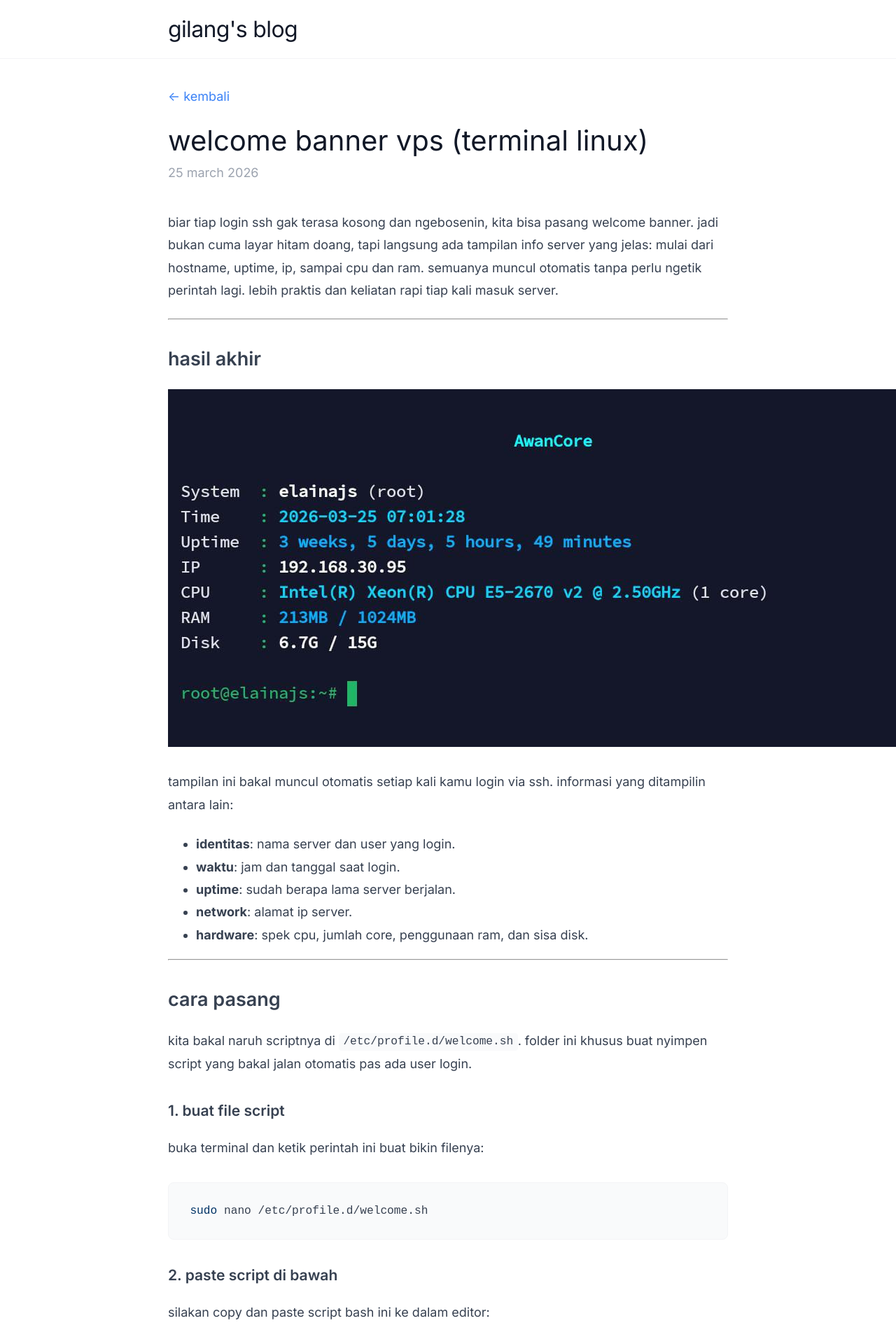
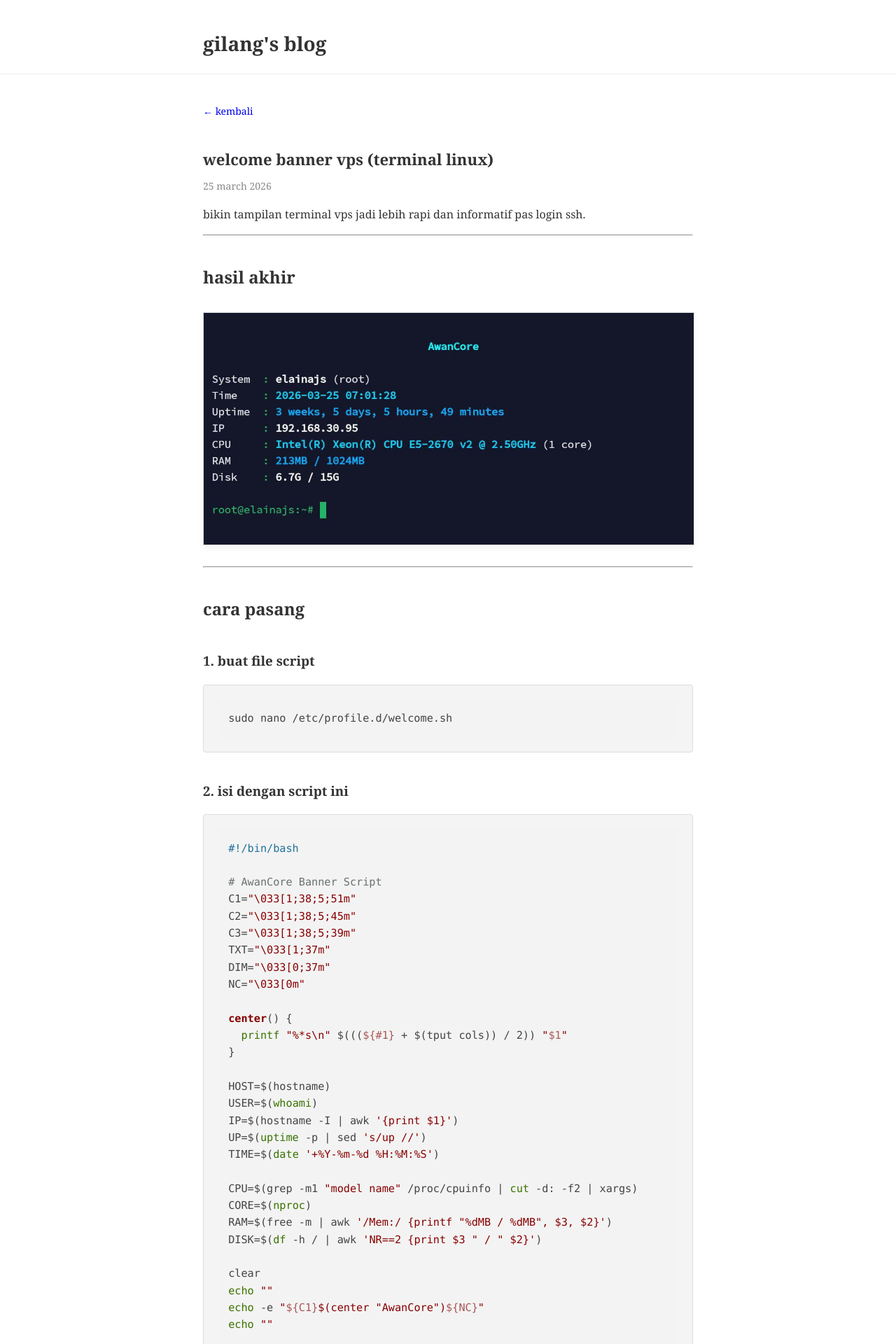
Before and after one commit to gilangf3000/gilangf3000.github.io, a Jekyll site: the page built from _posts/2026-03-25-custom-welcome-vps.md, in a window 1280 px wide. Shown: the top 1920 px of the page at 70% size. Built offline with Jekyll 4.4.1, drawn with Linux system fonts in a browser that asks for light colours; nearby versions of some CDN libraries; some of the changed text lies outside the part shown.

Commit message:
optimize SEO with jekyll-seo-tag and clean up post content

````diff
--- a/_config.yml
+++ b/_config.yml
@@ -13,3 +13,4 @@
 plugins:
   - jekyll-feed
   - jekyll-sitemap
+  - jekyll-seo-tag
--- a/_layouts/default.html
+++ b/_layouts/default.html
@@ -5,29 +5,25 @@
   <meta charset="utf-8">
   <meta name="viewport" content="width=device-width, initial-scale=1">
   <title>{% if page.title %}{{ page.title }} | {% endif %}{{ site.title }}</title>
-
-  <meta property="og:title" content="{{ page.title | default: site.title }}">
-  <meta property="og:description" content="{{ page.description | default: site.description }}">
-  <meta property="og:type" content="website">
-  <meta property="og:url" content="{{ page.url | absolute_url }}">
-
-  <link rel="preconnect" href="https://fonts.googleapis.com">
-  <link rel="preconnect" href="https://fonts.gstatic.com" crossorigin>
-  <link href="https://fonts.googleapis.com/css2?family=Inter:wght@400;500;600;700;800&display=swap" rel="stylesheet">
-
+  {% seo %}
   <link rel="stylesheet" href="{{ '/assets/css/style.css' | relative_url }}">
-  <link rel="stylesheet" href="{{ '/assets/css/syntax.css' | relative_url }}">
-  <script src="{{ '/assets/js/copy-code.js' | relative_url }}" defer></script>
+  <link rel="stylesheet" href="https://cdnjs.cloudflare.com/ajax/libs/highlight.js/11.9.0/styles/default.min.css">
+  <script src="https://cdnjs.cloudflare.com/ajax/libs/highlight.js/11.9.0/highlight.min.js"></script>
+  <script src="https://cdn.jsdelivr.net/npm/marked/marked.min.js"></script>
+  <script>
+    document.addEventListener('DOMContentLoaded', (event) => {
+      document.querySelectorAll('pre code').forEach((el) => {
+        hljs.highlightElement(el);
+      });
+    });
+  </script>
 </head>
 
 <body>
 
   <header class="site-header">
     <div class="container">
-      <a class="site-title" href="{{ '/' | relative_url }}">{{ site.title }}</a>
-      <nav class="site-nav">
-        <!-- linknya -->
-      </nav>
+      <a class="site-title" href="{{ '/' | relative_url }}"><b>{{ site.title }}</b></a>
     </div>
   </header>
 
--- a/_posts/2026-03-25-custom-welcome-vps.md
+++ b/_posts/2026-03-25-custom-welcome-vps.md
@@ -5,7 +5,7 @@
 emoji: 🖥️
 ---
 
-biar tiap login ssh gak terasa kosong dan ngebosenin, kita bisa pasang welcome banner. jadi bukan cuma layar hitam doang, tapi langsung ada tampilan info server yang jelas: mulai dari hostname, uptime, ip, sampai cpu dan ram. semuanya muncul otomatis tanpa perlu ngetik perintah lagi. lebih praktis dan keliatan rapi tiap kali masuk server.
+bikin tampilan terminal vps jadi lebih rapi dan informatif pas login ssh.
 
 ---
 
@@ -13,32 +13,21 @@
 
 ![preview](/assets/img/welcome.png)
 
-tampilan ini bakal muncul otomatis setiap kali kamu login via ssh. informasi yang ditampilin antara lain:
-- **identitas**: nama server dan user yang login.
-- **waktu**: jam dan tanggal saat login.
-- **uptime**: sudah berapa lama server berjalan.
-- **network**: alamat ip server.
-- **hardware**: spek cpu, jumlah core, penggunaan ram, dan sisa disk.
-
 ---
 
 ## cara pasang
 
-kita bakal naruh scriptnya di `/etc/profile.d/welcome.sh`. folder ini khusus buat nyimpen script yang bakal jalan otomatis pas ada user login.
-
 ### 1. buat file script
-buka terminal dan ketik perintah ini buat bikin filenya:
 ```bash
 sudo nano /etc/profile.d/welcome.sh
 ```
 
-### 2. paste script di bawah
-silakan copy dan paste script bash ini ke dalam editor:
+### 2. isi dengan script ini
 
 ```bash
 #!/bin/bash
 
-# konfigurasi warna
+# AwanCore Banner Script
 C1="\033[1;38;5;51m"
 C2="\033[1;38;5;45m"
 C3="\033[1;38;5;39m"
@@ -80,28 +66,16 @@
 echo ""
 ```
 
-### 3. simpan dan keluar
-- tekan `ctrl + x`
-- tekan `y`
-- tekan `enter`
+### 3. simpan & beri izin
+```bash
+chmod +x /etc/profile.d/welcome.sh
+```
 
-### 4. kasih izin eksekusi
-biar scriptnya bisa jalan, kita perlu kasih izin `chmod`:
+### 4. tes
 ```bash
-sudo chmod +x /etc/profile.d/welcome.sh
+source /etc/profile.d/welcome.sh
 ```
 
 ---
 
-## cara tes tanpa relogin
-
-kalo males keluar masuk ssh cuma buat liat hasilnya, kamu bisa ketik perintah ini:
-```bash
-source /etc/profile.d/welcome.sh
-```
-
-sekarang tiap kali kamu login, terminal kamu gak bakal sepi lagi. santuy aja!
-
----
-
-*p.s. butuh vps murah dan kenceng? cek di [awancore.biz.id](https://awancore.biz.id/) ya!*
+*butuh vps murah? cek di [awancore.biz.id](https://awancore.biz.id/)*
--- a/assets/css/style.css
+++ b/assets/css/style.css
@@ -1,210 +1,112 @@
-:root {
-  --bg-color: #ffffff;
-  --text-color: #111827;
-  --accent-color: #3b82f6; /* A slightly more classic blue for the 'blog index' link */
-  --secondary-color: #6b7280;
-  --border-color: #f3f4f6;
-  --card-bg: #f9fafb;
-  --max-width: 800px;
-  --font-family: 'Inter', -apple-system, BlinkMacSystemFont, "Segoe UI", Roboto, Helvetica, Arial, sans-serif;
+body {
+  margin: 0;
+  padding: 0;
+  font-family: Georgia, serif; /* Classic, easy on the eyes */
+  line-height: 1.6;
+  color: #333;
+  background: #fff;
+  /* text-transform: lowercase; <- Removed to go back to "normal" */
 }
 
 @media (prefers-color-scheme: dark) {
-  :root {
-    --bg-color: #030712;
-    --text-color: #f9fafb;
-    --accent-color: #60a5fa;
-    --secondary-color: #9ca3af;
-    --border-color: #1f2937;
-    --card-bg: #111827;
+  body {
+    background: #1a1a1b;
+    color: #d7dadc;
   }
-}
-
-html, body {
-  height: 100%;
-  margin: 0;
-  background-color: var(--bg-color);
-  color: var(--text-color);
-  font-family: var(--font-family);
-  -webkit-font-smoothing: antialiased;
-  -moz-osx-font-smoothing: grayscale;
-}
-
-body {
-  display: flex;
-  flex-direction: column;
-  line-height: 1.6;
-  text-transform: lowercase; /* Enforce global lowercase */
+  header.site-header { border-bottom-color: #333 !important; }
+  footer { border-top-color: #333 !important; }
+  .post-item { border-bottom-color: #333 !important; }
+  pre { background: #272729 !important; border-color: #333 !important; }
+  a { color: #4dabf7 !important; }
 }
 
 .container {
-  max-width: var(--max-width);
+  width: 90%;
+  max-width: 700px;
   margin: 0 auto;
-  padding: 0 1.5rem;
 }
 
-/* Header */
-.site-header {
-  border-bottom: 1px solid var(--border-color);
-  padding: 1rem 0;
-  background-color: var(--bg-color);
-}
-
-.site-header .container {
-  display: flex;
-  justify-content: space-between;
-  align-items: center;
+header.site-header {
+  padding: 40px 0 20px 0;
+  border-bottom: 1px solid #eee;
+  margin-bottom: 40px;
 }
 
 .site-title {
-  font-weight: 300; /* Light weight like in the screenshot */
-  font-size: 2rem;
-  color: var(--text-color);
+  font-size: 28px;
   text-decoration: none;
-  letter-spacing: -0.02em;
+  color: inherit;
+  font-weight: bold;
 }
 
-/* Main */
 main {
-  flex: 1;
-  padding: 2.5rem 0;
+  min-height: 400px;
 }
 
-/* Post Layout Refinements (Matching Screenshot) */
-.post-header-nav {
-  margin-bottom: 1.5rem;
+h1, h2, h3 {
+  color: inherit;
+  margin-top: 40px;
+}
+
+a {
+  color: #0000ee;
+  text-decoration: none;
+}
+
+a:hover {
+  text-decoration: underline;
+}
+
+.post-item {
+  margin-bottom: 40px;
+  border-bottom: 1px solid #eee;
+  padding-bottom: 20px;
+}
+
+.post-meta {
+  color: #888;
+  font-size: 14px;
+}
+
+.post-title {
+  margin: 10px 0;
+  font-size: 22px;
+}
+
+/* Image styling - "jangan over" */
+img {
+  max-width: 100%;
+  height: auto;
+  display: block;
+  margin: 30px auto;
+  border: 1px solid #ddd;
+  box-shadow: 0 4px 10px rgba(0,0,0,0.05);
+}
+
+pre {
+  background: #f4f4f4;
+  padding: 20px;
+  overflow-x: auto;
+  border: 1px solid #ddd;
+  border-radius: 4px;
+}
+
+code {
+  font-family: Consolas, Monaco, 'Andale Mono', 'Ubuntu Mono', monospace;
+  font-size: 0.95em;
+}
+
+footer {
+  margin-top: 80px;
+  padding: 40px 0;
+  border-top: 1px solid #eee;
+  text-align: center;
+  font-size: 14px;
+  color: #888;
 }
 
 .back-link {
-  color: var(--accent-color);
-  font-size: 1.125rem;
-  text-decoration: none;
+  display: inline-block;
+  margin-bottom: 30px;
+  font-size: 14px;
 }
-
-.back-link:hover {
-  text-decoration: underline;
-}
-
-.post-header .post-title {
-  font-size: 2.5rem;
-  font-weight: 400; /* Clean and elegant */
-  margin: 0.5rem 0;
-  line-height: 1.2;
-}
-
-.post-header .post-meta {
-  font-size: 1.125rem;
-  color: #9ca3af; /* Light grey */
-  margin-bottom: 2.5rem;
-}
-
-/* Home Post List */
-.post-item {
-  margin-bottom: 2rem;
-}
-
-.post-item .post-title {
-  font-size: 1.75rem;
-  font-weight: 500;
-  margin: 0.25rem 0;
-}
-
-.post-item .post-title a {
-  color: var(--text-color);
-  text-decoration: none;
-}
-
-.post-item .post-title a:hover {
-  color: var(--accent-color);
-}
-
-/* Content Styles */
-.post-content {
-  font-size: 1.125rem;
-  line-height: 1.8;
-  color: #374151;
-}
-
-@media (prefers-color-scheme: dark) {
-  .post-content {
-    color: #d1d5db;
-  }
-}
-
-h1, h2, h3 {
-  font-weight: 600;
-  margin-top: 2rem;
-  margin-bottom: 1rem;
-}
-
-p { margin-bottom: 1.5rem; }
-
-code {
-  background-color: var(--card-bg);
-  padding: 0.2rem 0.4rem;
-  border-radius: 0.25rem;
-  font-size: 0.9em;
-}
-
-pre {
-  background-color: var(--card-bg);
-  padding: 1.5rem;
-  border-radius: 0.5rem;
-  overflow-x: auto;
-  border: 1px solid var(--border-color);
-  margin: 2rem 0;
-}
-
-/* Footer */
-footer {
-  padding: 2rem 0;
-  border-top: 1px solid var(--border-color);
-  color: var(--secondary-color);
-  font-size: 0.875rem;
-}
-
-@media (max-width: 640px) {
-  .site-title { font-size: 1.5rem; }
-  .post-header .post-title { font-size: 1.875rem; }
-}
-
-/* Code Block & Copy Button Styles */
-div.highlight {
-  position: relative;
-  margin: 2rem 0;
-}
-
-div.highlight pre {
-  margin: 0;
-}
-
-.copy-code-button {
-  position: absolute;
-  top: 0.75rem;
-  right: 0.75rem;
-  padding: 0.4rem 0.8rem;
-  font-size: 0.75rem;
-  font-weight: 600;
-  color: var(--secondary-color);
-  background-color: var(--bg-color);
-  border: 1px solid var(--border-color);
-  border-radius: 0.375rem;
-  cursor: pointer;
-  transition: all 0.2s;
-  z-index: 5;
-  opacity: 0;
-}
-
-div.highlight:hover .copy-code-button {
-  opacity: 1;
-}
-
-.copy-code-button:hover {
-  color: var(--text-color);
-  background-color: var(--card-bg);
-  border-color: var(--accent-color);
-}
-
-.copy-code-button:active {
-  transform: scale(0.95);
-}
--- a/assets/js/copy-code.js
+++ /dev/null
@@ -1,28 +0,0 @@
-document.addEventListener('DOMContentLoaded', () => {
-  const codeBlocks = document.querySelectorAll('div.highlight');
-
-  codeBlocks.forEach((block) => {
-    const pre = block.querySelector('pre');
-    if (!pre) return;
-
-    const container = document.createElement('div');
-    container.className = 'code-header';
-
-    const copyButton = document.createElement('button');
-    copyButton.className = 'copy-code-button';
-    copyButton.type = 'button';
-    copyButton.innerText = 'Copy';
-
-    copyButton.addEventListener('click', () => {
-      const code = pre.innerText;
-      navigator.clipboard.writeText(code).then(() => {
-        copyButton.innerText = 'Copied!';
-        setTimeout(() => {
-          copyButton.innerText = 'Copy';
-        }, 2000);
-      });
-    });
-
-    block.insertBefore(copyButton, pre);
-  });
-});
````
Also changed, not shown: other parts of _layouts/default.html (+1 -1 lines), other parts of _posts/2026-03-25-custom-welcome-vps.md (+0 -3 lines).
